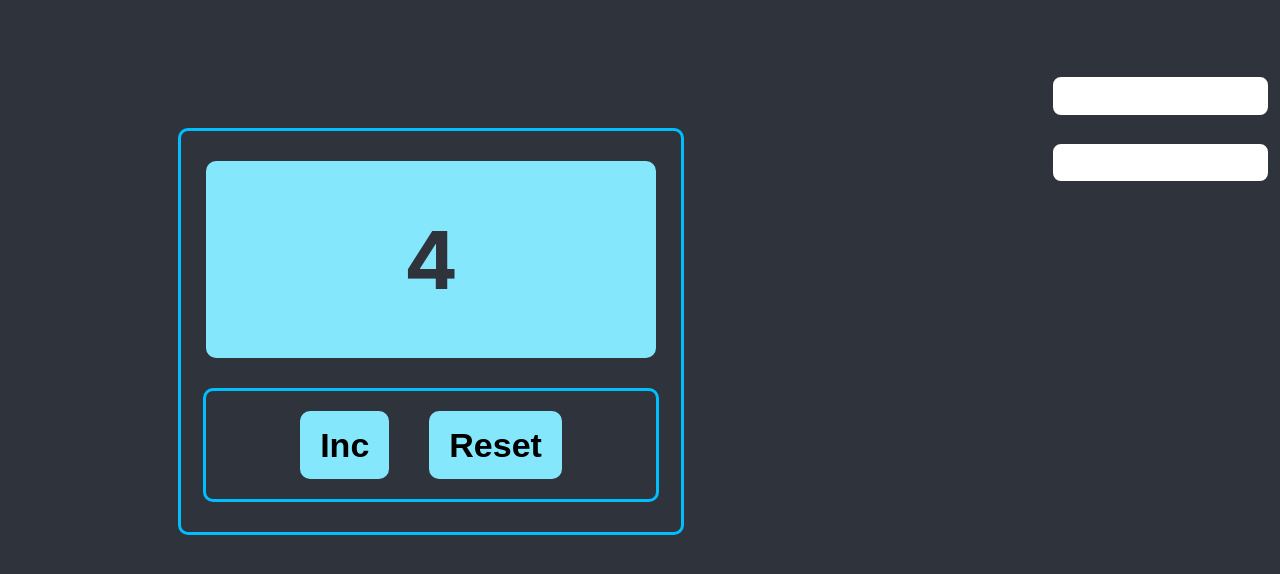
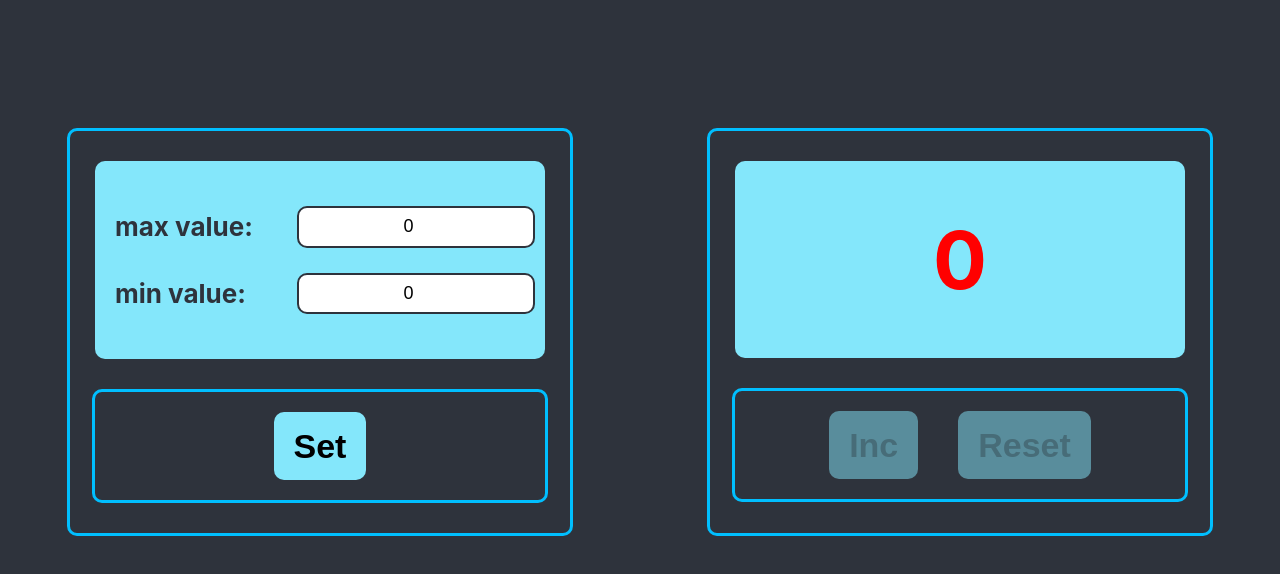
Before and after one commit to marodi-mykhailo/counter-react-typescript, a React (Create React App) app: page / in a window 1280 px wide. Shown: the top 574 px of the page. Built offline with nearby package versions, Linux system fonts and the light colour scheme.

Commit message:
creacte settings part without verification for data ---- starting creacte verification

```diff
--- a/src/App.tsx
+++ b/src/App.tsx
@@ -6,40 +6,56 @@ import Settings from "./Settings/Settings";
 
 function App() {
 
-    let [maxCount, setMaxCount] = useState(8);
-    let [minCount, setMinCount] = useState(4);
-    let [disable, setDisable] = useState(false)
+    let newValues = {
+        max: Number(localStorage.getItem('maxValue')),
+        min: Number(localStorage.getItem('minValue'))
+    }
+
+    let [maxCount, setMaxCount] = useState(Number(localStorage.getItem('maxValue')));
+    let [minCount, setMinCount] = useState(Number(localStorage.getItem('minValue')));
+
     const incCount = () => {
         minCount++
         setMinCount(minCount)
     }
     const resetCount = () => {
-        setMinCount(4);
+        setMinCount(newValues.min);
     }
 
+    const setValue = () =>{
 
-    const setMaxMinValue = (maxValue: number, minValue: number) =>{
-        setMaxCount(maxValue)
-        setMinCount(minValue)
+    }
+
+    const setMaxMinValue = () =>{
+        setMaxCount(newValues.max)
+        setMinCount(newValues.min)
     }
     const updateMaxCount = (maxValue: number) =>{
-        setMaxCount(maxValue)
+        newValues.max = maxValue;
+        localStorage.setItem('maxValue', String(maxValue))
     }
 
     const updateMinCount = (minValue: number) => {
-        setMinCount(minValue)
+        newValues.min = minValue
+        localStorage.setItem('minValue', String(minValue))
     }
 
 
     return (
         <div className={"container app__wrapper"}>
+            <Settings
+                minCount={minCount}
+                maxCount={maxCount}
+                updateMaxCount={updateMaxCount}
+                updateMinCount={updateMinCount}
+                setMaxMinValue = {setMaxMinValue}
+            />
             <Counter
                 minCount={minCount}
                 maxCount={maxCount}
                 incCount={incCount}
                 resetCount={resetCount}
             />
-            <Settings/>
         </div>
     )
 }
--- a/src/Settings/Display/SettingsDisplay/SettingsDisplay.tsx
+++ b/src/Settings/Display/SettingsDisplay/SettingsDisplay.tsx
@@ -23,9 +23,9 @@ export function SettingsDisplay(props: SettingsDisplayPropsType) {
     return (
         <div className={'settings-display__wrapper'}>
             <SettingsInput id={'max'} title={'max value'} updateMaxCount={props.updateMaxCount}
-                           updateMinCount={props.updateMinCount} inputOnChange={inputOnChange}/>
+                           updateMinCount={props.updateMinCount} inputOnChange={inputOnChange} defoltValue={Number(localStorage.getItem('maxValue'))}/>
             <SettingsInput id={'min'} title={'min value'} updateMaxCount={props.updateMaxCount}
-                           updateMinCount={props.updateMinCount} inputOnChange={inputOnChange}/>
+                           updateMinCount={props.updateMinCount} inputOnChange={inputOnChange} defoltValue={Number(localStorage.getItem('minValue'))}/>
         </div>
     )
 }
--- a/src/Settings/Display/SettingsDisplay/SettingsInput/SettingsInput.tsx
+++ b/src/Settings/Display/SettingsDisplay/SettingsInput/SettingsInput.tsx
@@ -1,4 +1,4 @@
-import React, {ChangeEvent} from "react";
+import React, {ChangeEvent, useState} from "react";
 import './SettingsInput.css'
 
 type SettingsInputPropsType = {
@@ -6,17 +6,21 @@ type SettingsInputPropsType = {
     title: string
     updateMaxCount: (maxValue: number) => void
     updateMinCount: (minValue: number) => void
-    inputOnChange: (id: string, minValue: number) => void
+    inputOnChange: (id: string, Value: number) => void
+    defoltValue: number
 }
 
 export function SettingsInput(props: SettingsInputPropsType) {
+    let [value, setValue] = useState(String(props.defoltValue))
+
     const  onChangeHandler = (e:ChangeEvent<HTMLInputElement>) =>{
         props.inputOnChange(props.id, Number(e.currentTarget.value))
+        setValue(e.currentTarget.value)
     }
     return(
         <div className={"setting-input__wrapper"}>
             <p className={"setting-input__text"}>{props.title}: </p>
-            <input className={"setting-input__input"} type={"number"} onChange={onChangeHandler} />
+            <input className={"setting-input__input"} type={"number"} onChange={onChangeHandler} value={value} />
         </div>
     )
 }
--- a/src/Settings/Settings.tsx
+++ b/src/Settings/Settings.tsx
@@ -1,18 +1,33 @@
 import React from "react";
 import {SettingsDisplay} from "./Display/SettingsDisplay/SettingsDisplay";
+import '../Counter/Counter.css'
+import SettingsButton from "./SettingsButton/SettingsButton";
+import {CountButton} from "../Counter/Button/CountButton/CountButton";
 
-function Settings() {
-    const updateMaxCount = (maxValue: number) => {
-        updateMaxCount(maxValue)
-    }
+type SettingsPropsType = {
+    minCount: number
+    maxCount: number
+    updateMaxCount: (maxValue: number) => void
+    updateMinCount: (minValue: number) => void
+    setMaxMinValue: () => void
+}
 
-    const updateMinCount = (minValue: number) =>{
-        updateMinCount(minValue)
-    }
+function Settings(props: SettingsPropsType) {
 
-    return (<div>
-            <SettingsDisplay updateMaxCount={updateMaxCount} updateMinCount={updateMinCount}/>
-    </div>)
+    return (
+        <div className={"count__wrapper"}>
+            <div className={"count-num__box"}>
+                <SettingsDisplay updateMaxCount={props.updateMaxCount} updateMinCount={props.updateMinCount}/>
+            </div>
+            <div className={"count-button__box"}>
+                <div className={"count-button__box__wrapper"}>
+                    <CountButton title={"Set"} minCount={props.minCount} maxCount={props.maxCount}
+                                 buttonAction={props.setMaxMinValue} disabled={false}
+                    />
+                </div>
+            </div>
+        </div>
+    )
 }
 
 export default Settings;
--- /dev/null
+++ b/src/Settings/SettingsButton/SettingsButton.tsx
@@ -0,0 +1,20 @@
+import React from "react";
+import './SettingsButton.css';
+
+type SettingsButtonPropsType = {
+    title: string
+    minCount: number
+    maxCount: number
+    buttonAction: () => void
+    disabled: boolean
+}
+
+function SettingsButton(props:SettingsButtonPropsType){
+    return(
+        <div className={"count-button__wrapper"}>
+            <button className={"count-button"} disabled={props.disabled} onClick={props.buttonAction}>{props.title}</button>
+        </div>
+    )
+}
+
+export default SettingsButton;
```
Also changed, not shown: src/Settings/SettingsButton/SettingsButton.css (added).
